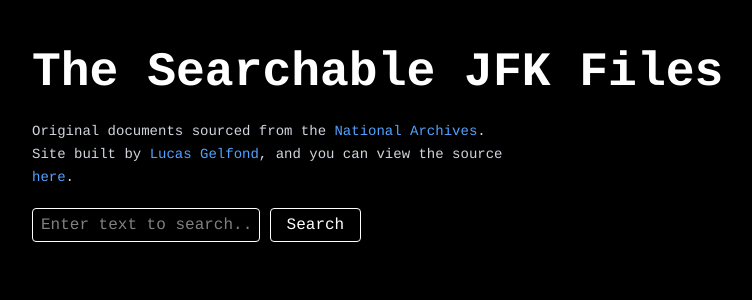
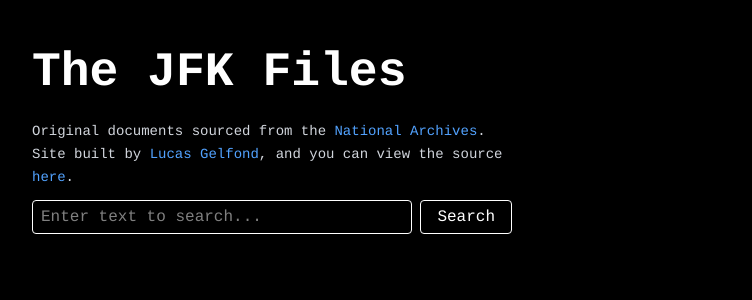
Before and after one commit to lucasgelfond/jfk-files, a SvelteKit app in the folder frontend/: page / in a window 1280 px wide. Shown: the top 300 px of the page, without its empty margins (48-800 px from the left). Built offline with nearby package versions, Linux system fonts and the light colour scheme; no server answers.

Commit message:
fix favicon and URL

```diff
--- a/frontend/src/routes/+page.svelte
+++ b/frontend/src/routes/+page.svelte
@@ -166,25 +166,25 @@
   <div class="flex flex-col w-full h-full min-h-full flex-grow text-white bg-black max-w-[100%]">
     <div class="sticky top-0 bg-black px-4 md:px-20 pt-8 md:pt-12 pb-4 z-10">
       <h1 class="text-4xl md:text-5xl font-bold mb-6 text-wrap text-white">
-        The Searchable JFK Files
+        The JFK Files
       </h1>
 
       <h2 class="text-sm mb-3 text-gray-300 max-w-[60vh] leading-relaxed">
         Original documents sourced from the <a href="https://www.archives.gov/research/jfk/release-2025" class="text-blue-400 hover:underline">National Archives</a>. Site built by <a href="https://lucasgelfond.online" class="text-blue-400 hover:underline">Lucas Gelfond</a>, and you can view the source <a href="https://github.com/lucasgelfond/jfk-files" class="text-blue-400 hover:underline">here</a>.
       </h2>
 
-      <div class="flex gap-2">
-        <div class="py-2">
+      <div class="max-w-[60vh]">
+        <div class="flex w-full gap-2">
           <input
             type="text"
-            class="border border-white rounded px-2 py-1 bg-black text-white"
+            class="flex-1 border border-white rounded px-2 py-1 bg-black text-white"
             placeholder="Enter text to search..."
             bind:value={input}
             on:keypress={handleKeyPress}
             disabled={loading}
           />
           <button
-            class="border border-white text-white px-4 py-1 rounded hover:bg-white hover:text-black transition-colors disabled:opacity-50 disabled:cursor-not-allowed"
+            class="border border-white text-white px-4 py-1 rounded hover:bg-white hover:text-black transition-colors disabled:opacity-50 disabled:cursor-not-allowed whitespace-nowrap"
             on:click={() => handleSearch(input)}
             disabled={loading}
           >
```
Also changed, not shown: frontend/static/favicon.png (added).
